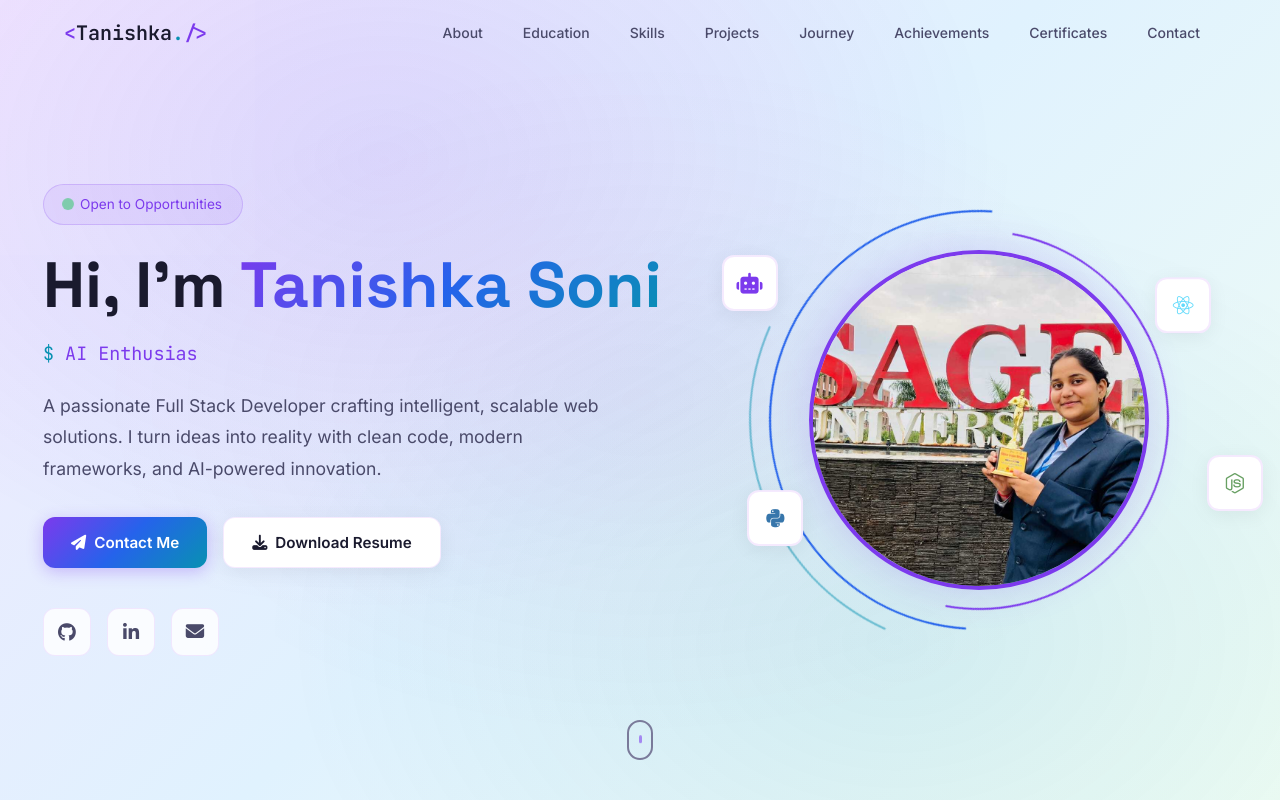
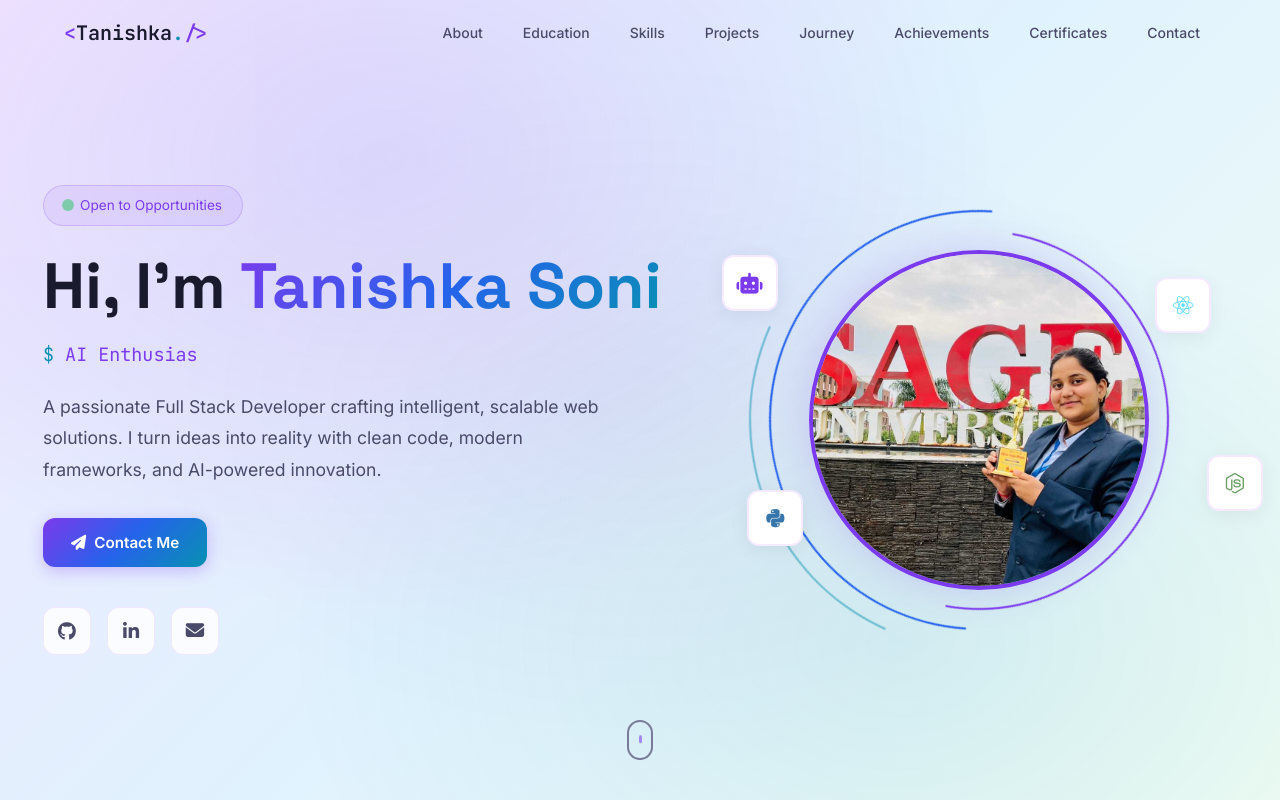
Before and after one commit to Tanisshhka/PORTFOLIO-WEBSITE-2026-Tanishka-Soni, a website: page index.html in a window 1280 px wide. Shown: the top 800 px of the page. Drawn offline with Linux system fonts and the light colour scheme.

Commit message:
Final: remove resume section, add README, cleanup

```diff
--- a/index.html
+++ b/index.html
@@ -79,9 +79,6 @@
                 <div class="hero-actions reveal-up">
                     <a href="#contact" class="btn btn-primary">
                         <i class="fas fa-paper-plane"></i> Contact Me
-                    </a>
-                    <a href="Tanishka_Soni_Resume.pdf" download class="btn btn-outline" id="resume-btn">
-                        <i class="fas fa-download"></i> Download Resume
                     </a>
                 </div>
                 <div class="hero-social reveal-up">
```
Also changed, not shown: README.md (added), 3 other files.
